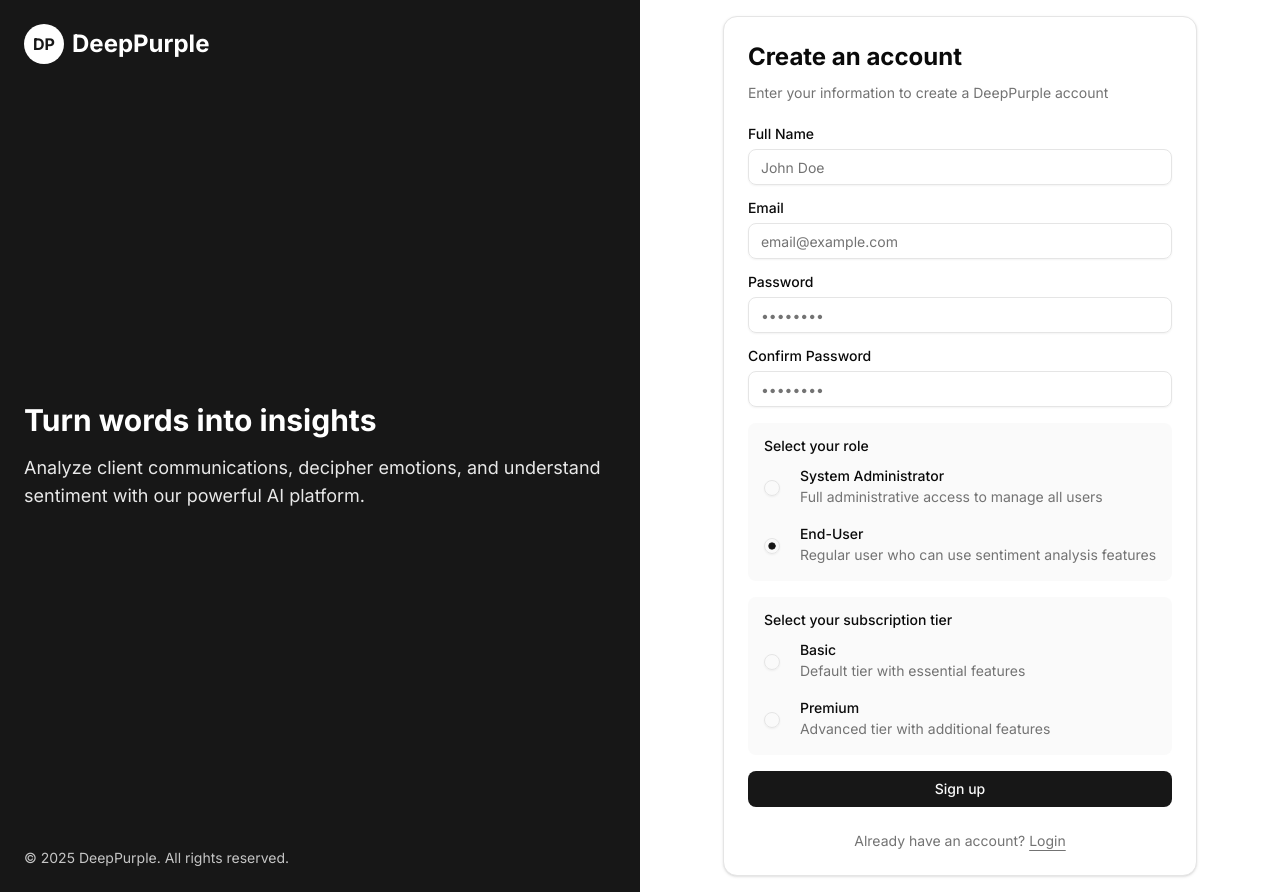
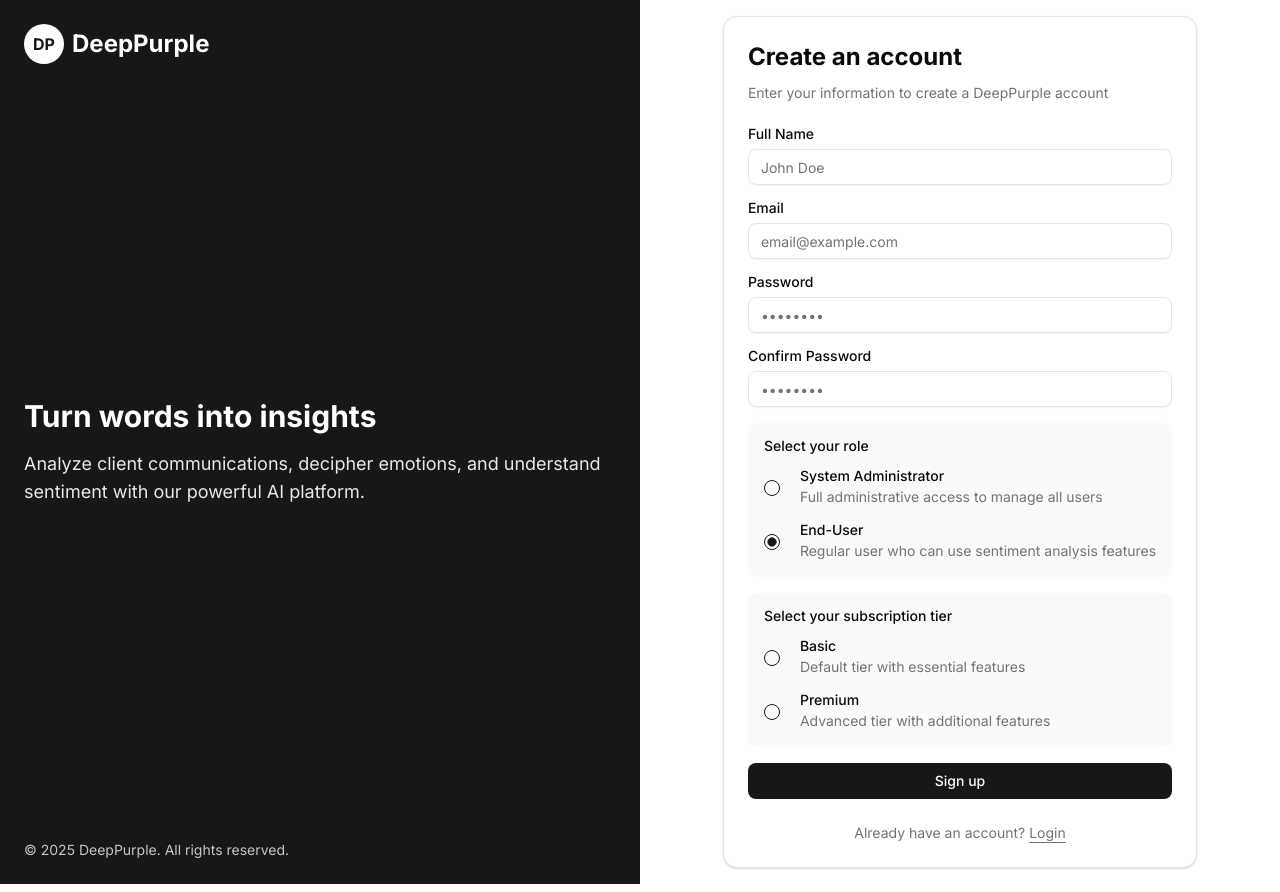
Before and after one commit to akileshjayakumar/deeppurple-fyp-25-s2-05, a Next.js app in the folder client/: page /signup in a window 1280 px wide. Built offline with nearby package versions, Linux system fonts and the light colour scheme; no server answers.

Commit message:
feat: implement RadioGroup component for enhanced UI selection

```diff
--- /dev/null
+++ b/client/src/components/ui/radio-group.tsx
@@ -0,0 +1,44 @@
+"use client";
+
+import * as React from "react";
+import * as RadioGroupPrimitive from "@radix-ui/react-radio-group";
+import { Circle } from "lucide-react";
+
+import { cn } from "@/lib/utils";
+
+const RadioGroup = React.forwardRef<
+  React.ElementRef<typeof RadioGroupPrimitive.Root>,
+  React.ComponentPropsWithoutRef<typeof RadioGroupPrimitive.Root>
+>(({ className, ...props }, ref) => {
+  return (
+    <RadioGroupPrimitive.Root
+      className={cn("grid gap-2", className)}
+      {...props}
+      ref={ref}
+    />
+  );
+});
+RadioGroup.displayName = RadioGroupPrimitive.Root.displayName;
+
+const RadioGroupItem = React.forwardRef<
+  React.ElementRef<typeof RadioGroupPrimitive.Item>,
+  React.ComponentPropsWithoutRef<typeof RadioGroupPrimitive.Item>
+>(({ className, ...props }, ref) => {
+  return (
+    <RadioGroupPrimitive.Item
+      ref={ref}
+      className={cn(
+        "aspect-square h-4 w-4 rounded-full border border-primary text-primary ring-offset-background focus:outline-none focus-visible:ring-2 focus-visible:ring-ring focus-visible:ring-offset-2 disabled:cursor-not-allowed disabled:opacity-50",
+        className
+      )}
+      {...props}
+    >
+      <RadioGroupPrimitive.Indicator className="flex items-center justify-center">
+        <Circle className="h-2.5 w-2.5 fill-current text-current" />
+      </RadioGroupPrimitive.Indicator>
+    </RadioGroupPrimitive.Item>
+  );
+});
+RadioGroupItem.displayName = RadioGroupPrimitive.Item.displayName;
+
+export { RadioGroup, RadioGroupItem };
```
